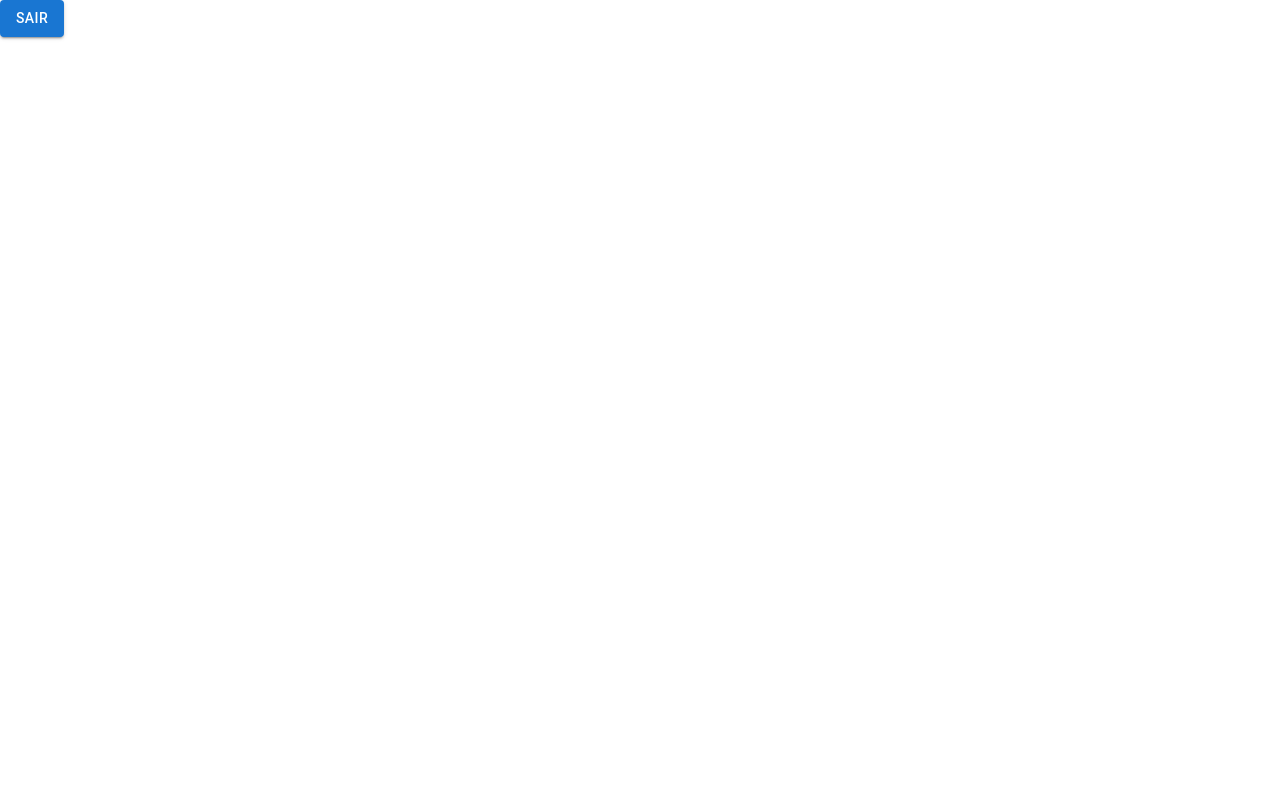
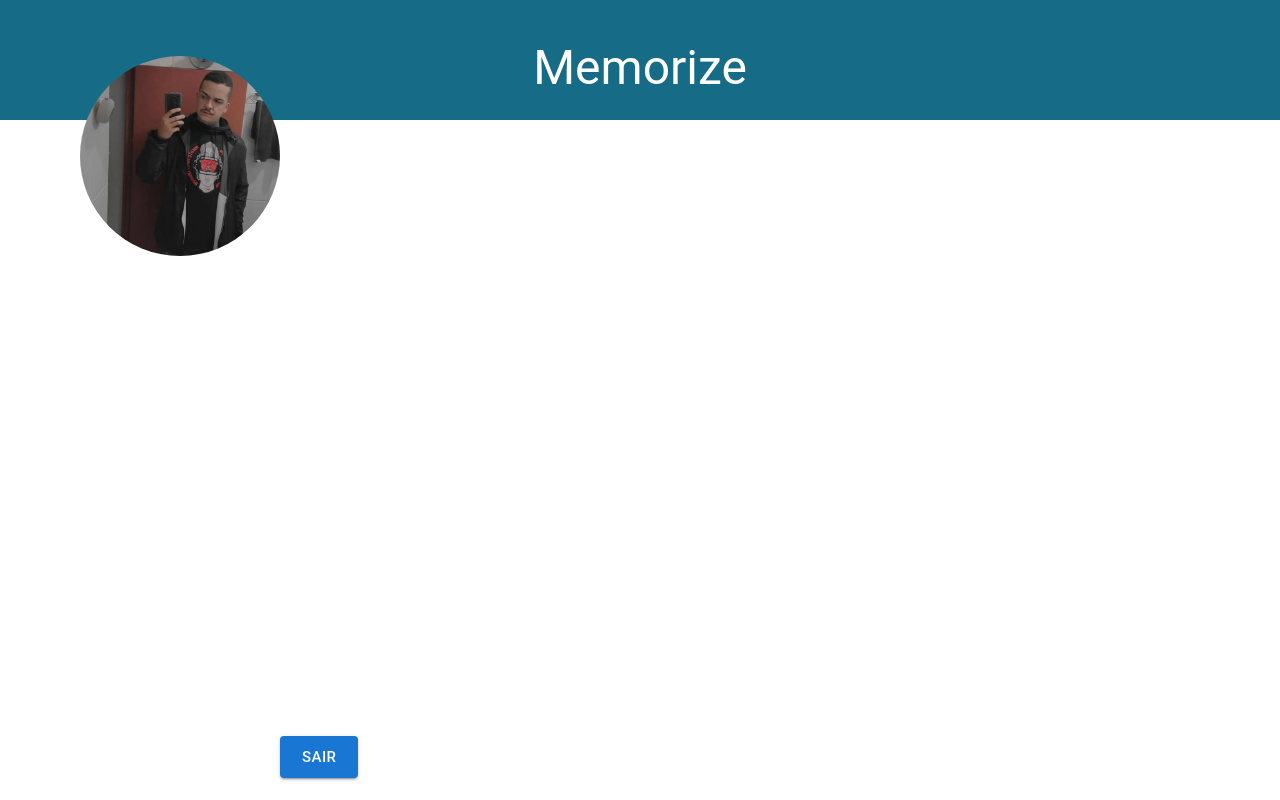
Before and after one commit to Joelzera/memorize-frontend, a React (Create React App) app: page / in a window 1280 px wide. Built offline with nearby package versions, Linux system fonts and the light colour scheme; sample sign-in values are in the browser's storage.

Commit message:
Inicio da construção do perfil do usuario

```diff
--- /dev/null
+++ b/src/components/ButtonHome.js
@@ -0,0 +1,25 @@
+import { Box, Button } from "@mui/material"
+import { useNavigate } from "react-router"
+
+
+const ButtonHome = () =>{
+    const navigate = useNavigate()
+    const Remove = () =>{
+        localStorage.removeItem('token')
+        localStorage.removeItem('id')
+    }
+
+    const LogoutHome = () =>{
+        Remove()
+        navigate('/Login')
+    }
+
+    return(
+       <Box sx={{ flexGrow: 1 }}>
+            <Button variant="contained" size="large" onClick={LogoutHome}> sair</Button>
+       </Box>
+    )
+}
+
+
+export default ButtonHome
--- a/src/components/Home.js
+++ b/src/components/Home.js
@@ -1,24 +1,22 @@
-import { Box, Button } from "@mui/material"
-import { Navigate, redirect, useNavigate } from "react-router"
+import { Avatar, Grid, Typography } from "@mui/material"
 
+import Foto from '../img/joelzera.jpg'
+import ButtonHome from "./ButtonHome"
 
 const Home = () =>{
-    const navigate = useNavigate()
-    const Remove = () =>{
-        localStorage.removeItem('token')
-        localStorage.removeItem('id')
-    }
-
-    const LogoutHome = () =>{
-        Remove()
-        navigate('/Login')
-    }
-
-    return(
-       <Box sx={{ flexGrow: 1 }}>
-            <Button variant="contained" onClick={LogoutHome}> sair</Button>
-       </Box>
-    )
+        return(
+            <Grid container id='code_container_home'>
+                <Grid item xs={4} md={12} textAlign='center' marginTop={5}>
+                    <Typography variant='h3' color='white'>Memorize</Typography>
+                </Grid>
+                <Grid marginLeft={10} marginTop={-5}>
+                    <Avatar alt="joel" src={Foto} sx={{ width: 200, height: 200}}/>
+                </Grid>
+                <Grid marginTop={80}>
+                    <ButtonHome/>
+                </Grid>
+            </Grid>
+        )
 }
 
 export default Home
--- a/src/index.css
+++ b/src/index.css
@@ -16,6 +16,10 @@ code {
   background-color: rgba(22, 107, 134, 1);
   height: 100vh;
 }
+#code_container_home{
+  background-color: rgba(22, 107, 134, 1);
+  height: 15vh;
+}
 
 #memorize {
   background-color: #fff;
```
Also changed, not shown: src/img/joelzera.jpg (added).
